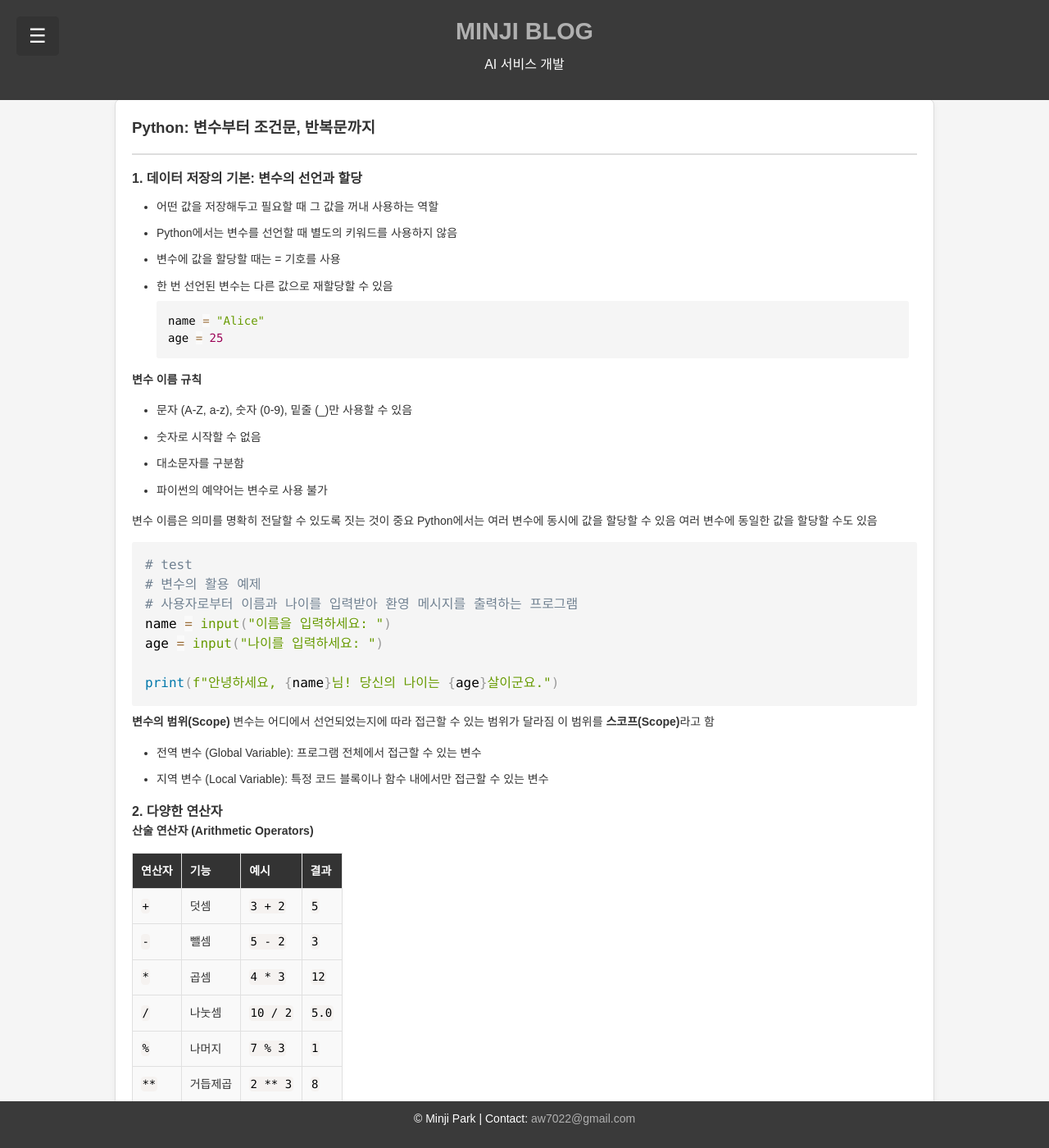
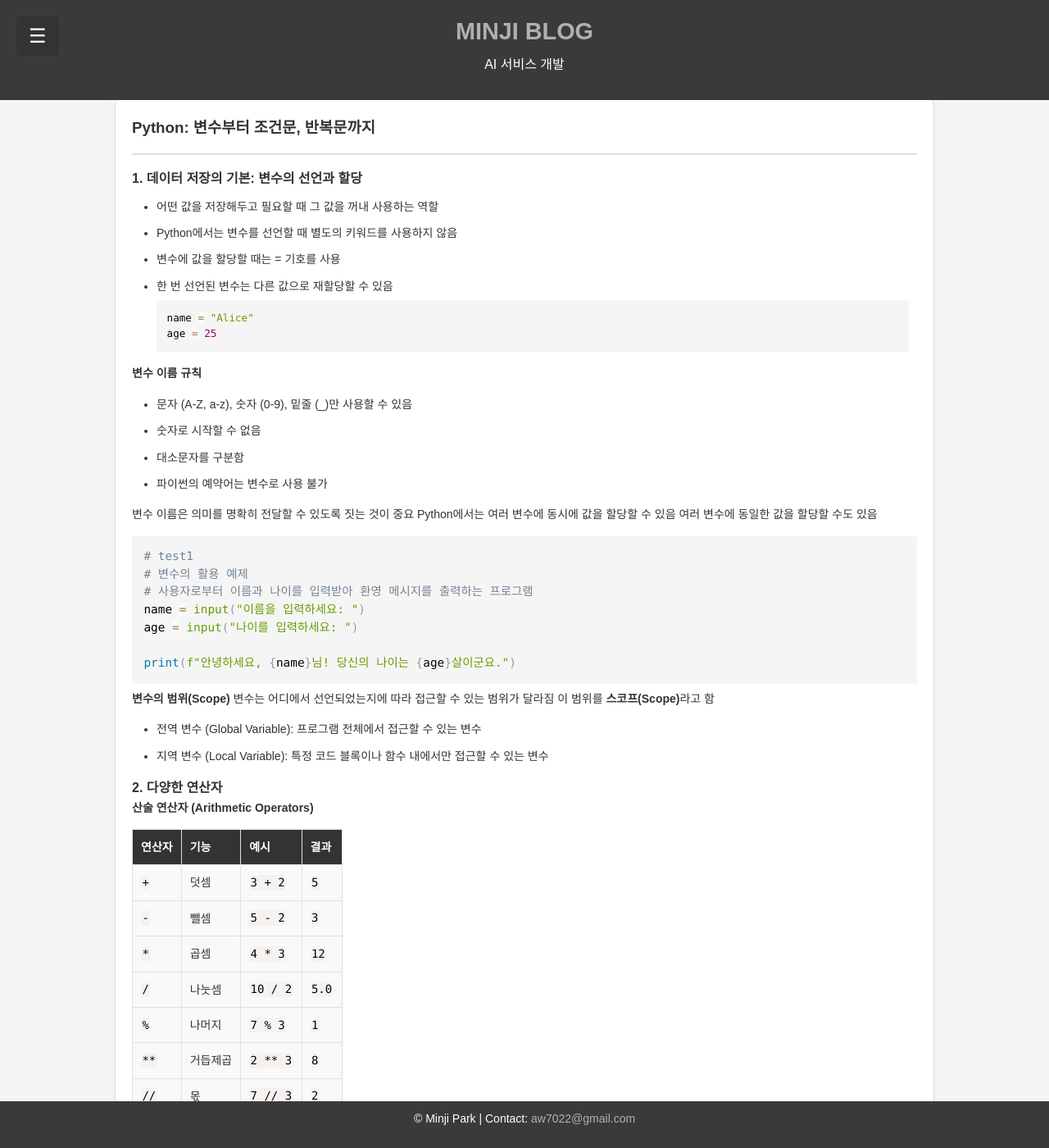
Before and after one commit to Mminzy22/Blog, a Jekyll site: the page built from _posts/Python/2024-11-19-Python01.md, in a window 1280 px wide and 1400 px high. Shown: the whole window at 82% size. Built offline with Jekyll 4.4.1, drawn with Linux system fonts in a browser that asks for light colours; nearby versions of some CDN libraries; comment, search, counter and statistics services are not loaded.

Commit message:
test css

````diff
--- a/_posts/Python/2024-11-19-Python01.md
+++ b/_posts/Python/2024-11-19-Python01.md
@@ -26,7 +26,7 @@ Python에서는 여러 변수에 동시에 값을 할당할 수 있음
 여러 변수에 동일한 값을 할당할 수도 있음
 
 ```python
-# test
+# test1
 # 변수의 활용 예제
 # 사용자로부터 이름과 나이를 입력받아 환영 메시지를 출력하는 프로그램
 name = input("이름을 입력하세요: ")
--- a/assets/css/style.css
+++ b/assets/css/style.css
@@ -268,15 +268,11 @@ th {
 /* 코드 블록 스타일 */
 pre {
     background: #f5f5f5 !important;
-    border-radius: 3px;
-    padding: .8em;
-    font-size: 0.9em;
-    overflow-x: auto;
+    font-size: 0.9em !important;
 }
 
 code, pre {
-    color: #333;
-    font-family: Consolas, "Liberation Mono", Menlo, Courier, monospace;
+    font-family: Consolas, "Liberation Mono", Menlo, Courier, monospace !important;
 }
 
 /* 링크 스타일 */
````
